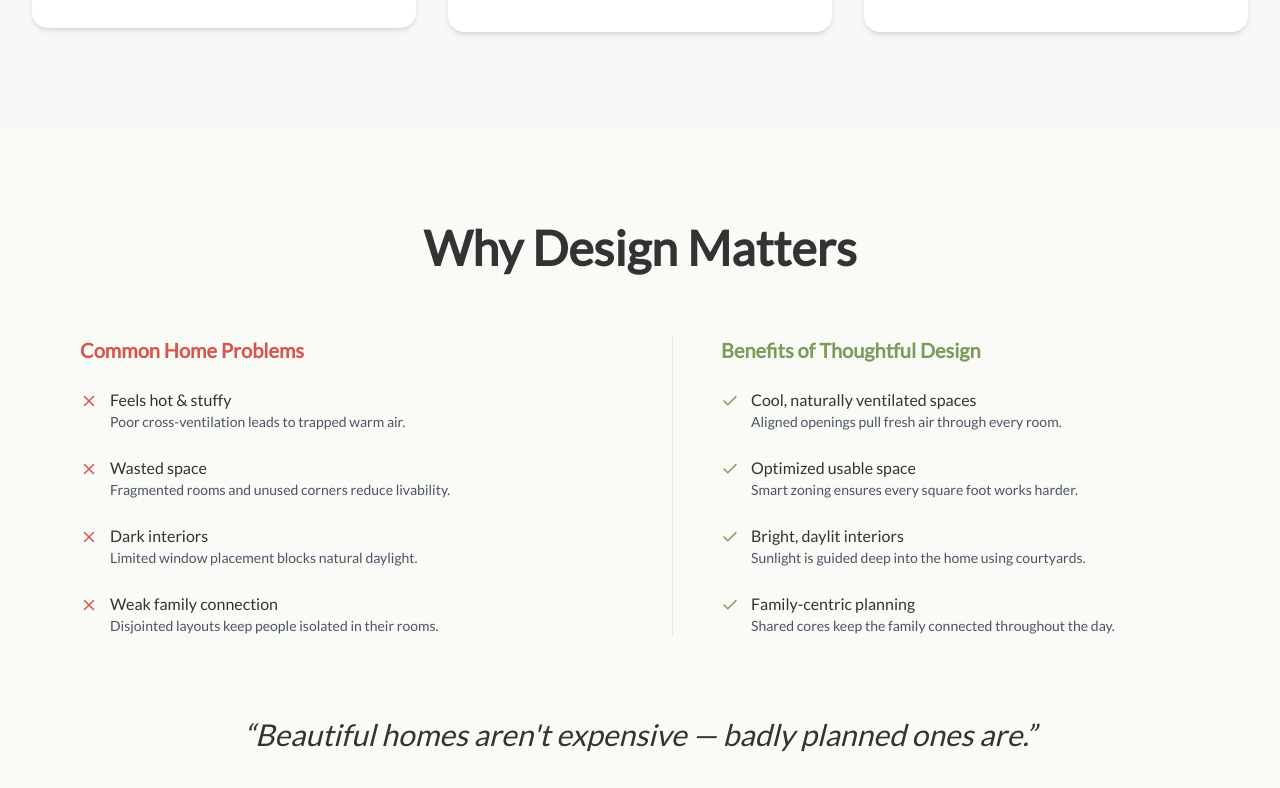
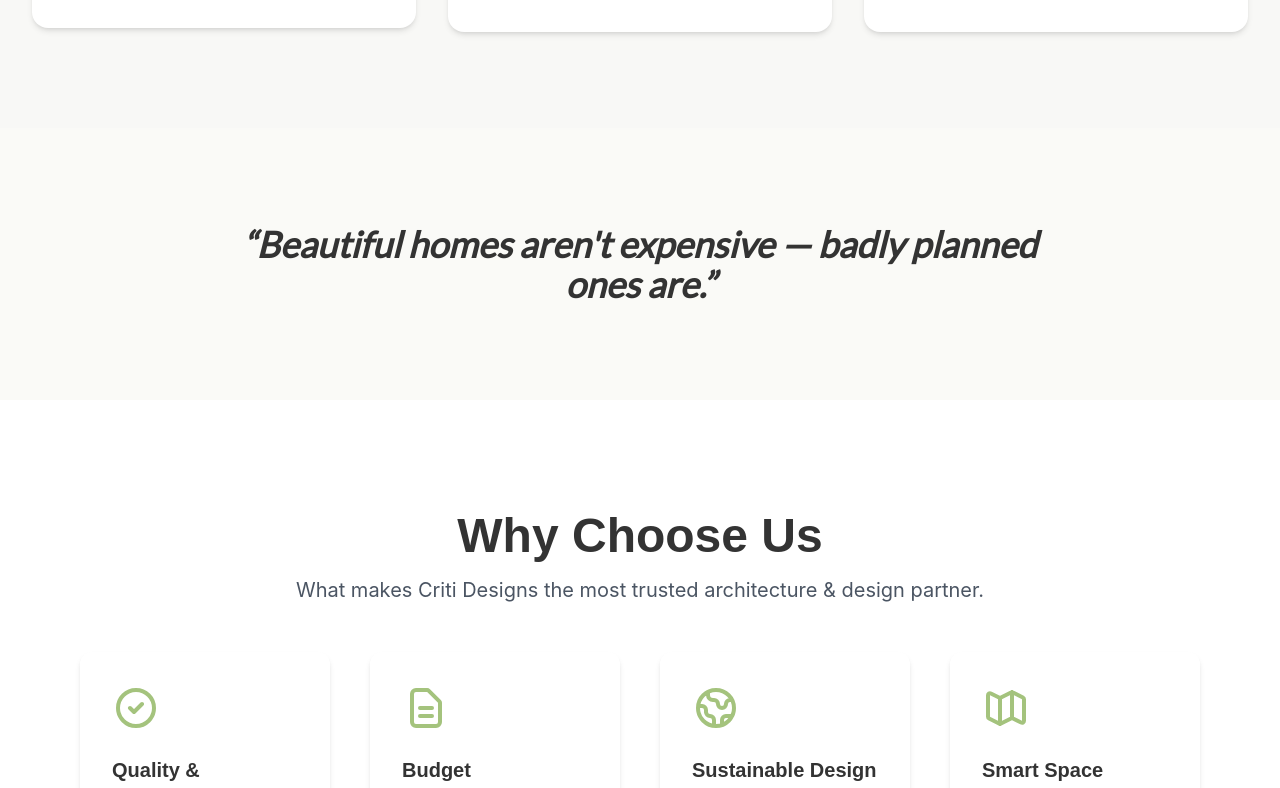
Before and after one commit to sumith-criti/criti-designs-website-latest, a Next.js app: page / in a window 1280 px wide. Shown: the part 1320-2108 px from the top of the page. Built offline with nearby package versions, Linux system fonts and the light colour scheme.

Commit message:
Simplify Why Design Matters section to clean quote-only layout

```diff
--- a/app/page.tsx
+++ b/app/page.tsx
@@ -3,7 +3,6 @@
 import { motion } from "framer-motion"
 import Image from "next/image"
 import { useInView } from "react-intersection-observer"
-import { X, Check } from "lucide-react"
 import Testimonials from "@/components/Testimonials"
 
 export default function Home() {
@@ -142,97 +141,11 @@ export default function Home() {
         </AnimatedSection>
       </SectionWrapper>
 
-      {/* 3️⃣ Why Design Matters Section */}
-      <section className="w-full py-24 bg-[#FAFAF7]">
-        <div className="max-w-6xl mx-auto px-4">
-          <h2 className="text-4xl md:text-5xl font-semibold text-[#333333] text-center mb-16">
-            Why Design Matters
-          </h2>
-
-          <motion.div
-            initial={{ opacity: 0, y: 30 }}
-            whileInView={{ opacity: 1, y: 0 }}
-            viewport={{ once: true }}
-            transition={{ duration: 0.6 }}
-            className="grid grid-cols-1 md:grid-cols-2 gap-16"
-          >
-            <div>
-              <h3 className="text-xl font-semibold text-[#D9534F] mb-6">
-                Common Home Problems
-              </h3>
-              <div className="space-y-6">
-                <div className="flex items-start gap-3">
-                  <X className="text-[#D9534F] mt-1" size={18} />
-                  <div>
-                    <h4 className="font-medium text-[#333]">Feels hot &amp; stuffy</h4>
-                    <p className="text-gray-600 text-sm">Poor cross-ventilation leads to trapped warm air.</p>
-                  </div>
-                </div>
-                <div className="flex items-start gap-3">
-                  <X className="text-[#D9534F] mt-1" size={18} />
-                  <div>
-                    <h4 className="font-medium text-[#333]">Wasted space</h4>
-                    <p className="text-gray-600 text-sm">Fragmented rooms and unused corners reduce livability.</p>
-                  </div>
-                </div>
-                <div className="flex items-start gap-3">
-                  <X className="text-[#D9534F] mt-1" size={18} />
-                  <div>
-                    <h4 className="font-medium text-[#333]">Dark interiors</h4>
-                    <p className="text-gray-600 text-sm">Limited window placement blocks natural daylight.</p>
-                  </div>
-                </div>
-                <div className="flex items-start gap-3">
-                  <X className="text-[#D9534F] mt-1" size={18} />
-                  <div>
-                    <h4 className="font-medium text-[#333]">Weak family connection</h4>
-                    <p className="text-gray-600 text-sm">Disjointed layouts keep people isolated in their rooms.</p>
-                  </div>
-                </div>
-              </div>
-            </div>
-
-            <div className="md:border-l md:pl-12">
-              <h3 className="text-xl font-semibold text-[#7A9C5B] mb-6">
-                Benefits of Thoughtful Design
-              </h3>
-              <div className="space-y-6">
-                <div className="flex items-start gap-3">
-                  <Check className="text-[#7A9C5B] mt-1" size={18} />
-                  <div>
-                    <h4 className="font-medium text-[#333]">Cool, naturally ventilated spaces</h4>
-                    <p className="text-gray-600 text-sm">Aligned openings pull fresh air through every room.</p>
-                  </div>
-                </div>
-                <div className="flex items-start gap-3">
-                  <Check className="text-[#7A9C5B] mt-1" size={18} />
-                  <div>
-                    <h4 className="font-medium text-[#333]">Optimized usable space</h4>
-                    <p className="text-gray-600 text-sm">Smart zoning ensures every square foot works harder.</p>
-                  </div>
-                </div>
-                <div className="flex items-start gap-3">
-                  <Check className="text-[#7A9C5B] mt-1" size={18} />
-                  <div>
-                    <h4 className="font-medium text-[#333]">Bright, daylit interiors</h4>
-                    <p className="text-gray-600 text-sm">Sunlight is guided deep into the home using courtyards.</p>
-                  </div>
-                </div>
-                <div className="flex items-start gap-3">
-                  <Check className="text-[#7A9C5B] mt-1" size={18} />
-                  <div>
-                    <h4 className="font-medium text-[#333]">Family-centric planning</h4>
-                    <p className="text-gray-600 text-sm">Shared cores keep the family connected throughout the day.</p>
-                  </div>
-                </div>
-              </div>
-            </div>
-          </motion.div>
-
-          <p className="italic text-2xl md:text-3xl text-center text-[#333333] mt-20">
-            &ldquo;Beautiful homes aren't expensive — badly planned ones are.&rdquo;
-          </p>
-        </div>
+      {/* Quote Section */}
+      <section className="py-24 bg-[#FAFAF7]">
+        <p className="font-semibold italic text-3xl md:text-4xl text-center text-[#333333] max-w-4xl mx-auto px-4 leading-snug">
+          &ldquo;Beautiful homes aren't expensive — badly planned ones are.&rdquo;
+        </p>
       </section>
 
       {/* 4️⃣ Why Choose Us Section */}
```
